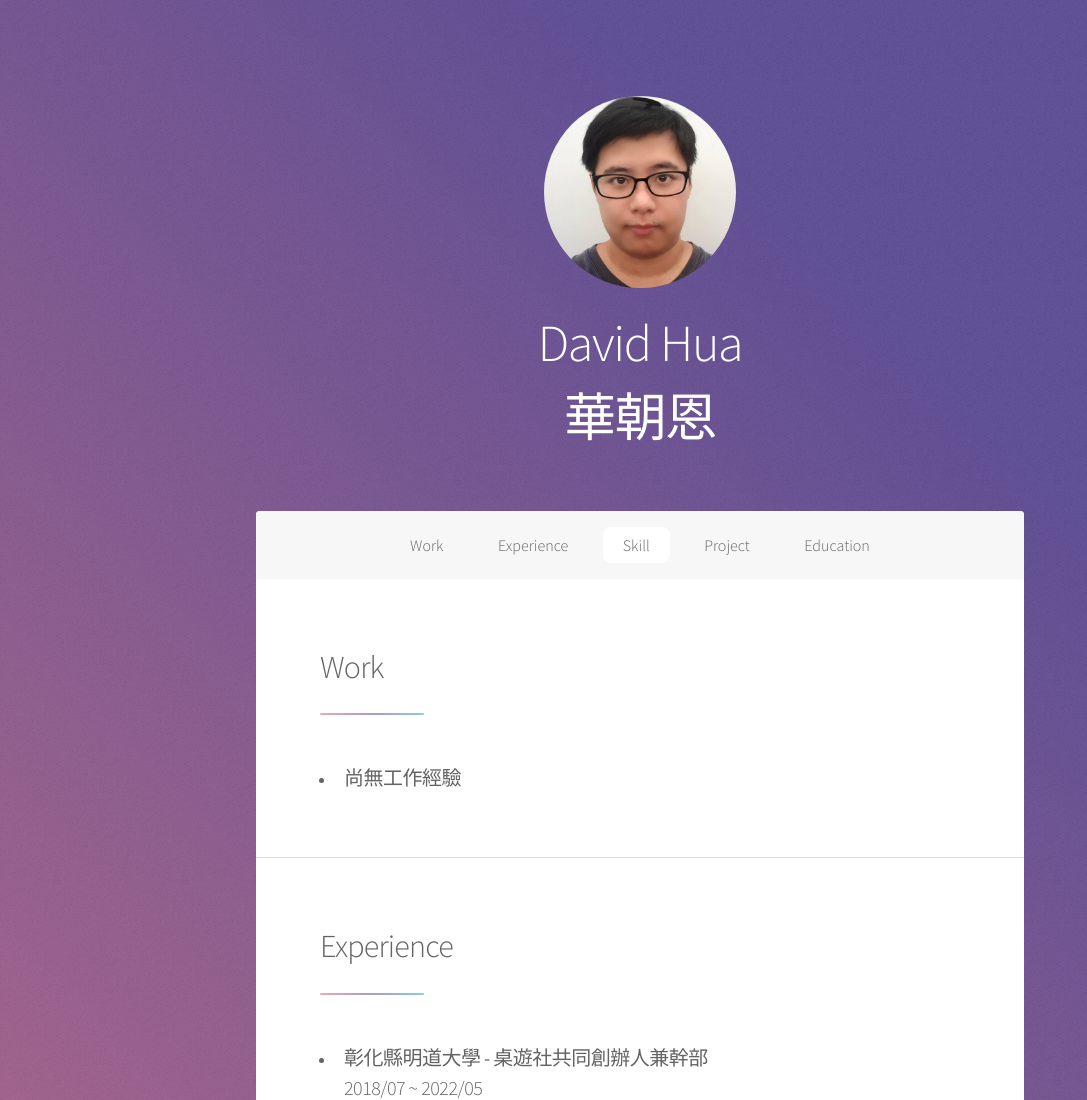
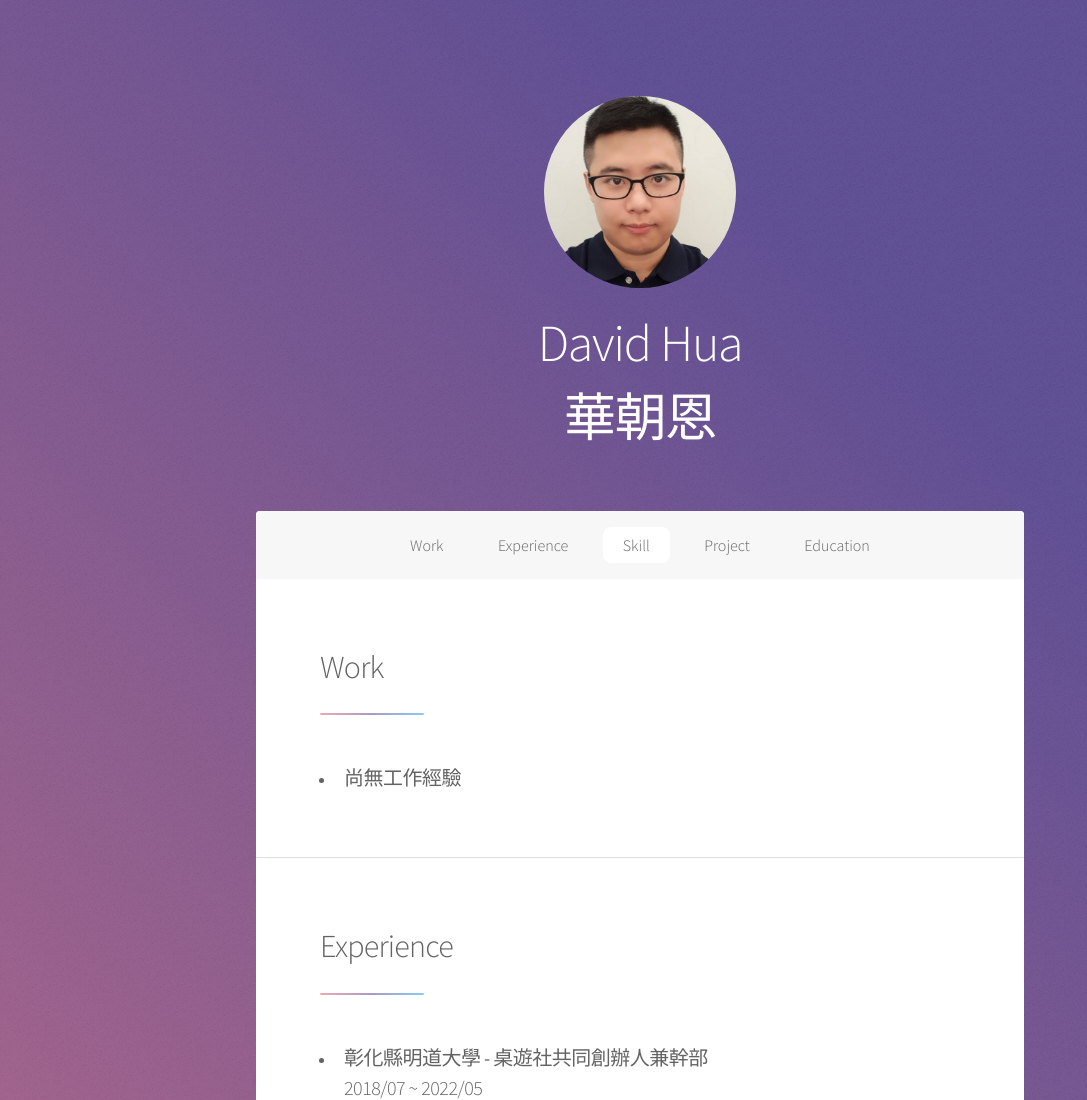
Before and after one commit to DavidHua1/DavidHua.github.io, a plain HTML site: page DavidHua/index.html in a window 1280 px wide. Shown: the top 1100 px of the page, without its empty margins (0-1087 px from the left). Drawn offline with Linux system fonts and the light colour scheme.

Commit message:
version1

```diff
--- a/DavidHua/index.html
+++ b/DavidHua/index.html
@@ -37,7 +37,7 @@
 
 				<!-- Header -->
 					<header id="header" class="alt">
-						<span class="logo"><img src="images/1321751-2.jpg" style="width: 30%; border-radius: 50%;" alt="" /></span>
+						<span class="logo"><img src="images/1325993-1.jpg" style="width: 30%; border-radius: 50%;" alt="" /></span>
 						<h1>David Hua</h1>
 						<h1><b>華朝恩</b></h1>
 					</header>
```
